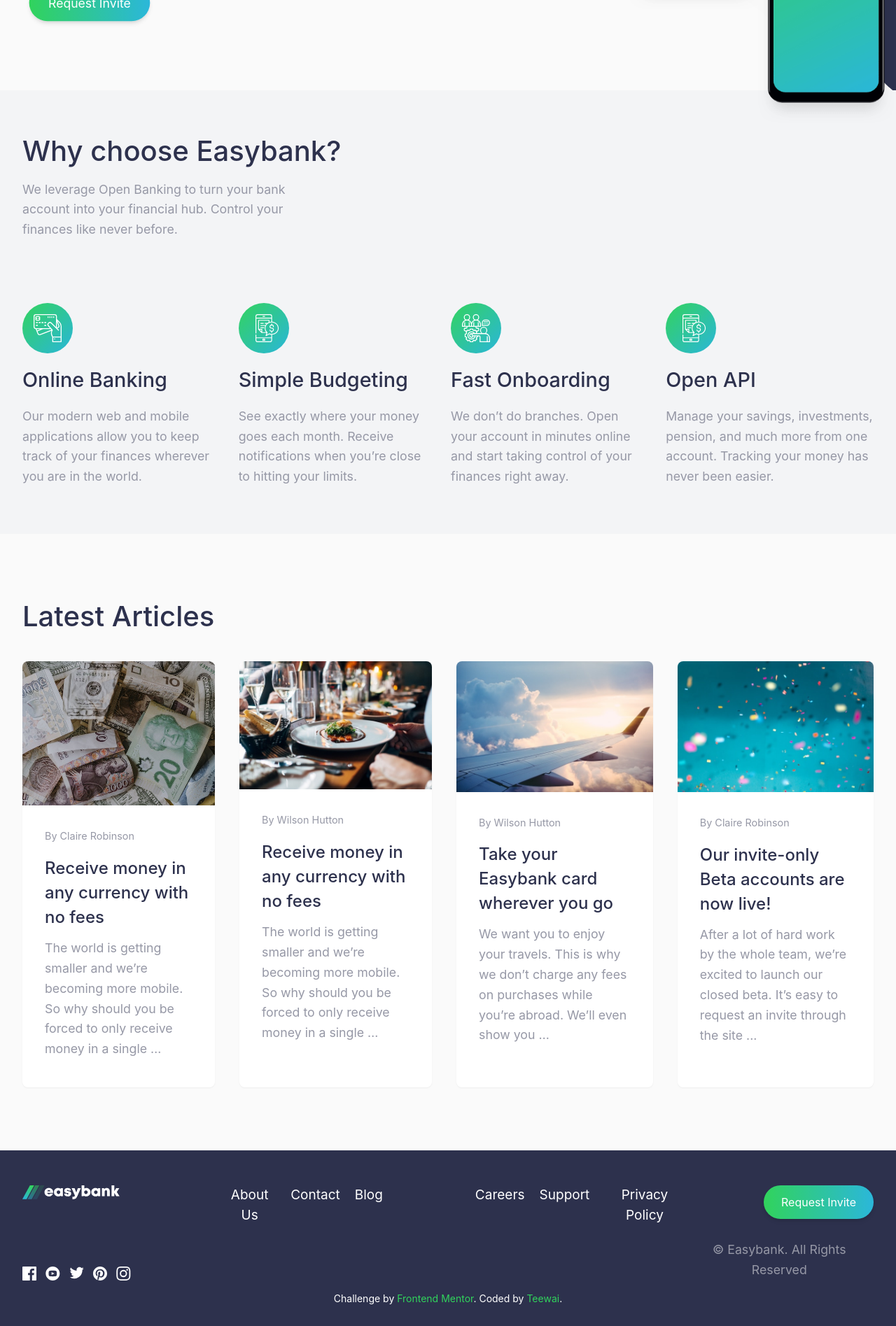
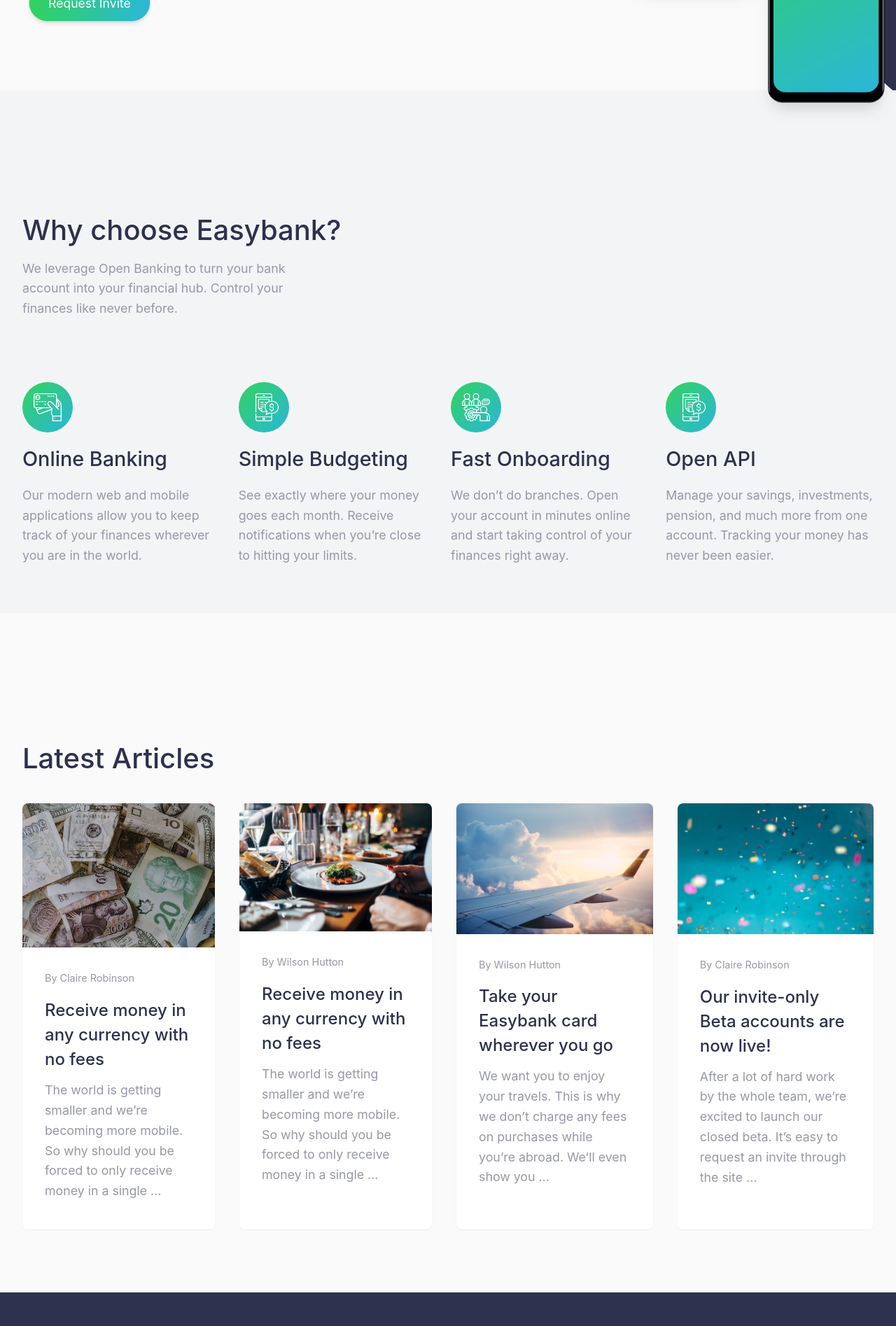
Before and after one commit to Teewaii/easybank-landing-page, a React (Create React App) app: page / in a window 1280 px wide. Shown: the part 520-2415 px from the top of the page at 70% size. Built offline with nearby package versions, Linux system fonts and the light colour scheme.

Commit message:
Link of sections to nav li

```diff
--- a/package.json
+++ b/package.json
@@ -11,6 +11,7 @@
     "gh-pages": "^4.0.0",
     "react": "^18.2.0",
     "react-dom": "^18.2.0",
+    "react-router-dom": "^6.4.3",
     "react-scripts": "^5.0.1",
     "web-vitals": "^2.1.4"
   },
--- a/src/App.js
+++ b/src/App.js
@@ -16,6 +16,7 @@
       <Nav
         toggle={toggle}
         toggleMenu={toggleMenu}
+        setToggle={setToggle}
       />
       <Hero
         toggle={toggle}
--- a/src/components/about/About.jsx
+++ b/src/components/about/About.jsx
@@ -6,8 +6,9 @@
 
 export default function About() {
   return (
-    <div className='about bg-WhiteGray py-[67px]
-    lg:text-left  lg:flex lg:flex-col lg:justify-center lg:min-h-[65vh]
+    <section id='about' className="about ">
+      <div className='about bg-WhiteGray py-[67px] pt-[100px]
+    lg:text-left  lg:flex lg:flex-col lg:justify-center lg:min-h-[65vh] lg:pt-[180px]
     '>
         <div className="header container mb-[60px] lg:mb-[90px]">
           <h1 className='leading-10 mb-[21px]'>Why choose Easybank?</h1>
@@ -50,10 +51,8 @@
             <p className='body'>Manage your savings, investments, pension, and much more from one account. Tracking
               your money has never been easier.</p>
           </div>
-
-
-
         </div>
       </div>
+    </section>
   )
 }
--- a/src/components/articles/Articles.jsx
+++ b/src/components/articles/Articles.jsx
@@ -10,10 +10,10 @@
 export default function Articles() {
 
     return (
+        <section id='blog' className="article">
             <div className='articles  bg-VeryLightGray
-
     '>
-        <div className="article-butket container  py-[90px]
+                <div className="article-butket container  py-[90px] lg:pt-[180px]
     lg:flex lg:flex-col lg:items-start">
                     <h1 className='mb-[36px] '>Latest Articles</h1>
                     {/*
@@ -31,7 +31,7 @@
         ">
 
                         <div className="currenncy-card cursor-pointer hover:shadow-md hover:scale-[1.02] hover:ease-in-out duration-300  bg-White rounded-lg overflow-hidden shadow-sm" >
-    <img className='w-full'  src={currency} alt="" />
+                            <img className='w-full' src={currency} alt="" />
                             <div className="info container pt-[30px] pb-[40px]  text-left flex flex-col gap-[13px]">
                                 <span className=''>By Claire Robinson</span>
                                 <h2 className=' article-title leading-[35px] hover:text-LimeGreen ease-in-out duration-300' >Receive money in any currency with no fees</h2>
@@ -77,5 +77,6 @@
                     </div>
                 </div>
             </div>
+        </section>
     )
 }
--- a/src/components/hero/Hero.jsx
+++ b/src/components/hero/Hero.jsx
@@ -58,7 +58,7 @@
       </div>
 
       {!toggle &&
-        <div className="overlay bg-gradient-to-b from-DarkBlue to-[white]
+        <div onClick={toggleMenu} className="overlay bg-gradient-to-b from-DarkBlue to-[white]
                  opacity-[.7]   absolute top-0 left-0 right-0 bottom-0 z-[3] lg:hidden">
 
         </div>
--- a/src/components/nav/Nav.jsx
+++ b/src/components/nav/Nav.jsx
@@ -2,8 +2,9 @@
 import logo from '../../img/logo.svg';
 import hamburger from '../../img/icon-hamburger.svg';
 import close from '../../img/icon-close.svg';
+// import { Link } from 'react-router-dom'
 
-export default function Nav({ toggle, toggleMenu }) {
+export default function Nav({ toggle, toggleMenu, setToggle }) {
 
     // const [toggle, setToggle] = useState(true);
     // function toggleMenu() {
@@ -19,11 +20,11 @@
                 <ul
                     className={toggle ? 'hidden lg:flex flex-col gap-3 absolute top-[90px] left-[4%] right-[4%] py-6 lg:gap-[30px] lg:flex-row lg:py-0 rounded-[10px] lg:relative lg:top-0 lg:left-0 lg:right-0 ' : 'flex flex-col gap-3  bg-[white] absolute top-[90px] left-[5%] right-[5%] py-6 lg:gap-[30px] lg:flex-row lg:py-0 rounded-[10px] lg:relative lg:top-0 lg:left-0 lg:right-0 '}
                 >
-                    <li className=' lg:py-[30px] '><a className='lg:focus:border-b-4  lg:focus:border-LimeGreen focus:ease-in-out duration-150 lg:py-[30px] text-[20px] lg:text-[19px] active:' href="#">Home</a></li>
-                    <li className=' lg:py-[30px] '><a className='lg:focus:border-b-4  lg:focus:border-LimeGreen focus:ease-in-out duration-150 lg:py-[30px] text-[20px] lg:text-[19px]' href="#">About</a></li>
-                    <li className=' lg:py-[30px] '><a className='lg:focus:border-b-4  lg:focus:border-LimeGreen focus:ease-in-out duration-150 lg:py-[30px] text-[20px] lg:text-[19px]' href="#">Contact</a></li>
-                    <li className=' lg:py-[30px] '><a className='lg:focus:border-b-4  lg:focus:border-LimeGreen focus:ease-in-out duration-150 lg:py-[30px] text-[20px] lg:text-[19px]' href="#">Blog</a></li>
-                    <li className=' lg:py-[30px] '><a className='lg:focus:border-b-4  lg:focus:border-LimeGreen focus:ease-in-out duration-150 lg:py-[30px] text-[20px] lg:text-[19px]' href="#">Careers</a></li>
+                    <li className=' lg:py-[30px] '><a className='lg:focus:border-b-[5px]  lg:focus:border-LimeGreen focus:ease-in-out duration-150 lg:py-[30px] text-[20px] lg:text-[19px] active:' href="#" onClick={() => setToggle(true)}>Home</a></li>
+                    <li className=' lg:py-[30px] '><a className='lg:focus:border-b-[5px]  lg:focus:border-LimeGreen focus:ease-in-out duration-150 lg:py-[30px] text-[20px] lg:text-[19px]' href="#about" onClick={() => setToggle(true)}>About</a></li>
+                    <li className=' lg:py-[30px] '><a className='lg:focus:border-b-[5px]  lg:focus:border-LimeGreen focus:ease-in-out duration-150 lg:py-[30px] text-[20px] lg:text-[19px]' href="#" onClick={() => setToggle(true)}>Contact</a></li>
+                    <li className=' lg:py-[30px] '><a className='lg:focus:border-b-[5px]  lg:focus:border-LimeGreen focus:ease-in-out duration-150 lg:py-[30px] text-[20px] lg:text-[19px]' href="#blog" onClick={() => setToggle(true)}>Blog</a></li>
+                    <li className=' lg:py-[30px] '><a className='lg:focus:border-b-[5px]  lg:focus:border-LimeGreen focus:ease-in-out duration-150 lg:py-[30px] text-[20px] lg:text-[19px]' href="#" onClick={() => setToggle(true)}>Careers</a></li>
                 </ul>
                 <div className="request hidden lg:flex">
                     <button className='btn scale-[0.9] hover:opacity-80 ease-in-out duration-150 lg:scale-[1] '>Request Invite</button>
```
Also changed, not shown: 1 other file (tests, documents, lock files or other folders). Lines whose indentation alone changed are shown as unchanged.
